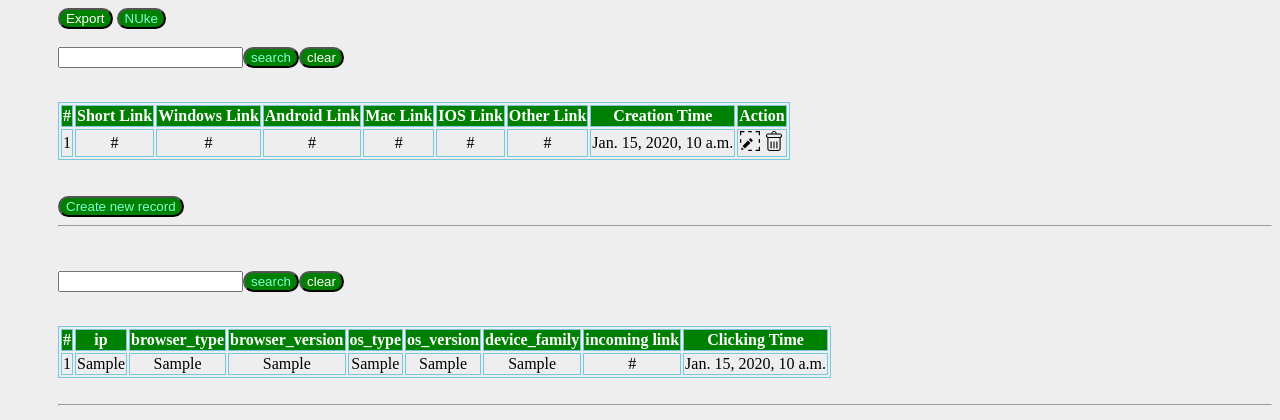
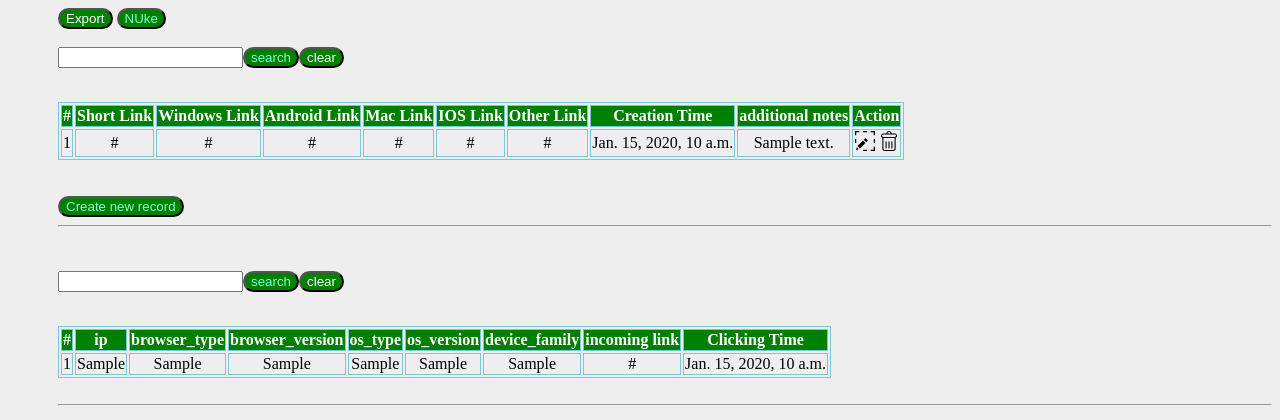
Before and after one commit to sohyp3/expert-chainsaw, a Django app: page /view in a window 1280 px wide. Shown: the top 420 px of the page. Run offline with Django 4.2, Linux system fonts and the light colour scheme; tables that the repository leaves empty hold one stand-in row (values such as "Sample post").

Commit message:
added Notes Field

```diff
--- a/url_short/forms.py
+++ b/url_short/forms.py
@@ -4,7 +4,7 @@ from .models import linksModel, jsUseragentModel
 class linkForm(forms.ModelForm):
     class Meta:
         model = linksModel
-        fields = ['windowsURL','macURL','androidURL','iosURL','otherURL',]
+        fields = ['windowsURL','macURL','androidURL','iosURL','otherURL','notes']
 
 
 class jsUseragentForm(forms.ModelForm):
--- a/url_short/models.py
+++ b/url_short/models.py
@@ -7,7 +7,8 @@ class linksModel(models.Model):
     androidURL = models.URLField("Android", blank= True)
     iosURL = models.URLField("IOS", blank= True)
     otherURL = models.URLField("Others", blank= True)
-    created_time = models.DateTimeField(auto_now_add=True)
+    created_time = models.DateTimeField(auto_now=True)
+    notes = models.CharField(max_length=500,blank=True)
 
     def __str__(self):
           return f'short url : {self.shortURL} \nwindows link {self.windowsURL}\nandroid link {self.androidURL}\nmac link {self.macURL}\nios link {self.iosURL}\nothers {self.otherURL} '
--- a/url_short/templates/main_view.html
+++ b/url_short/templates/main_view.html
@@ -43,6 +43,7 @@
             <th> IOS Link</th>
             <th> Other Link</th>
             <th> Creation Time</th>
+            <th> additional notes </th>
             <th> Action</th>
         </tr>
     </thread>
@@ -57,6 +58,8 @@
                 <td>{{link.iosURL}}</td>
                 <td>{{link.otherURL}}</td>
                 <td> {{link.created_time}}</td>
+                <td>{{link.notes}}</td>
+
                 <td>
                     <a href="{% url 'urls:edit' idd=link.id %}"> <img src="{% static 'media/edit_icon.svg' %}" height="20" alt ='edit'> </a>
                     <a href="{% url 'urls:delete' idd=link.id %}"> <img src="{% static 'media/delete_icon.svg' %}" height="20" alt='delete'> </a>
--- a/url_short/templates/url_short/edit_url.html
+++ b/url_short/templates/url_short/edit_url.html
@@ -37,7 +37,12 @@
     <br>
     <p> Other Link </p>
     <input type ='url' name ="other_url", value = '{{link.otherURL}}'required/>
+
+    <br>
+    <p> Notes </p>
+    <input type ='text' name ="notes", value = '{{link.notes}}'/>
     <br><br><br>
+
     <button type='submit' id = 'submit-btn'>Update</button>
 </form>
 <br>
--- a/url_short/views.py
+++ b/url_short/views.py
@@ -26,6 +26,7 @@ def create(request):
             mac = form.cleaned_data['macURL']
             ios = form.cleaned_data['iosURL']
             other = form.cleaned_data['otherURL']
+            notes = form.cleaned_data['notes']
             short = request.POST.get('shortURL')
 
 
@@ -53,7 +54,7 @@ def create(request):
                     windows = other
 
 
-                save_to_db = linksModel(windowsURL=windows,shortURL=short,androidURL=android,macURL=mac,iosURL=ios,otherURL=other)
+                save_to_db = linksModel(windowsURL=windows,shortURL=short,androidURL=android,macURL=mac,iosURL=ios,otherURL=other,notes=notes)
                 save_to_db.save()
             else:
                 short = 'Already There'
@@ -61,7 +62,6 @@ def create(request):
 
         else:
             short = 'an error happened!'
-            # form = linkForm()
 
     context = {
         'form':linkForm(),
@@ -80,7 +80,7 @@ def view(request):
 
     if 'srchLink' in request.GET:
         srchLink = request.GET['srchLink']
-        multiSearchLink = Q(Q(shortURL__icontains=srchLink) | Q(created_time__icontains=srchLink))
+        multiSearchLink = Q(Q(shortURL__icontains=srchLink) | Q(created_time__icontains=srchLink) | Q(notes__icontains=srchLink))
         linkData = linksModel.objects.filter(multiSearchLink)
 
         searchingLink = 'Searching... Clear the fliter for all of the results'
@@ -142,6 +142,7 @@ def update(request,idd):
         mac = request.POST.get('mac_url')
         ios = request.POST.get('ios_url')
         other = request.POST.get('other_url')
+        notes = request.POST.get('notes')
 
 
         if linksModel.objects.filter(shortURL=shortie).count() == 0 or shortie == link.shortURL:
@@ -177,6 +178,8 @@ def update(request,idd):
         else:
             msg = 'already there'
             already_exists = True
+            # return redirect('urls:view')
+
 
     context = {
         'link':link,
@@ -300,9 +303,9 @@ def export(request):
     response = HttpResponse(content_type='text/csv')
     writer = csv.writer(response)
 
-    writer.writerow(['id','shortURL','windowsURL','macURL','androidURL','iosURL','otherURL','created_time'])
+    writer.writerow(['id','shortURL','windowsURL','macURL','androidURL','iosURL','otherURL','created_time','notes'])
     for link in linkData:
-        writer.writerow([link.id, link.shortURL,link.windowsURL,link.macURL,link.androidURL,link.iosURL,link.otherURL,link.created_time])
+        writer.writerow([link.id, link.shortURL,link.windowsURL,link.macURL,link.androidURL,link.iosURL,link.otherURL,link.created_time,link.notes])
 
 
     writer.writerow(['','','','','','','','','','','','','','']) #14
```
Also changed, not shown: README.md.
